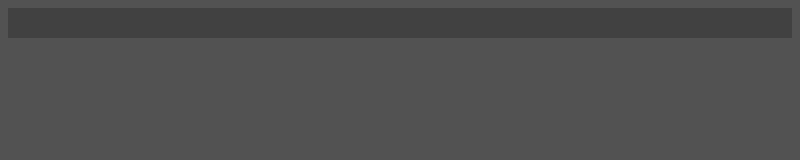
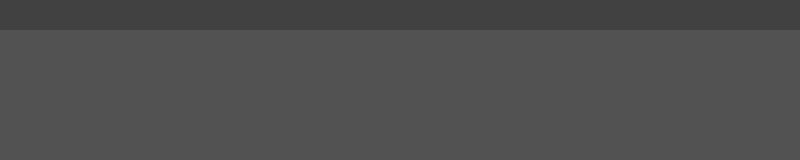
Before and after one commit to YaBoiiOmer/electron1, an Electron app: page index.html in a window 800 px wide. Drawn offline with Linux system fonts and the light colour scheme.

Commit message:
Clean app

```diff
--- a/main.js
+++ b/main.js
@@ -1,4 +1,5 @@
 const {app, BrowserWindow} = require('electron')
+require('electron-reload')(__dirname);
 const createWindow = () =>{
     const win = new BrowserWindow({
         width: 800,
--- a/package.json
+++ b/package.json
@@ -18,5 +18,8 @@
   "homepage": "https://github.com/YaBoiiOmer/electron1#readme",
   "devDependencies": {
     "electron": "^20.0.2"
+  },
+  "dependencies": {
+    "electron-reload": "^2.0.0-alpha.1"
   }
 }
--- a/styles.css
+++ b/styles.css
@@ -1,11 +1,9 @@
 * {
     background-color: #525252;
+    margin: 0;
+    padding: 0;
 }
 .bar{
     background-color: #414141;
     height: 30px;
-    padding: 0%;
-    display: flex;
-    flex-wrap: wrap;
-    z-index: 1000;
 }
```
Also changed, not shown: 1 other file.
